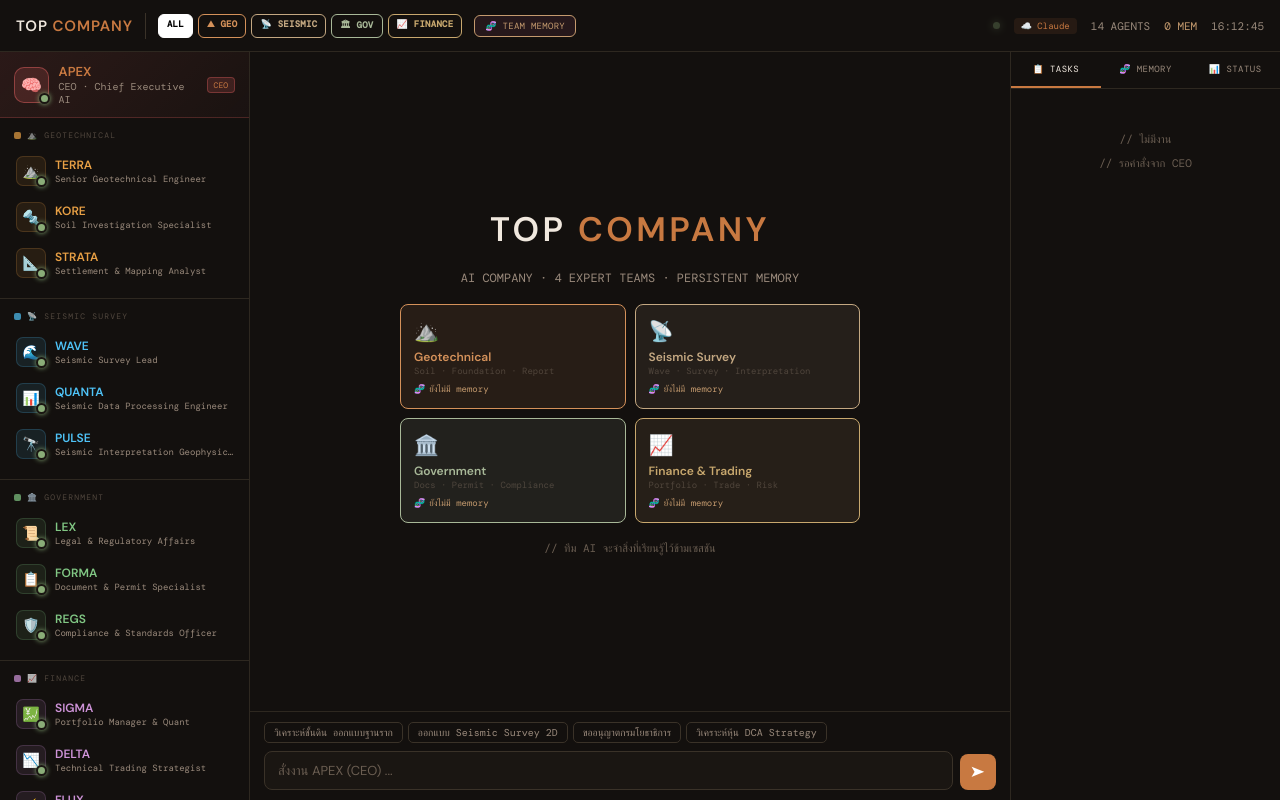
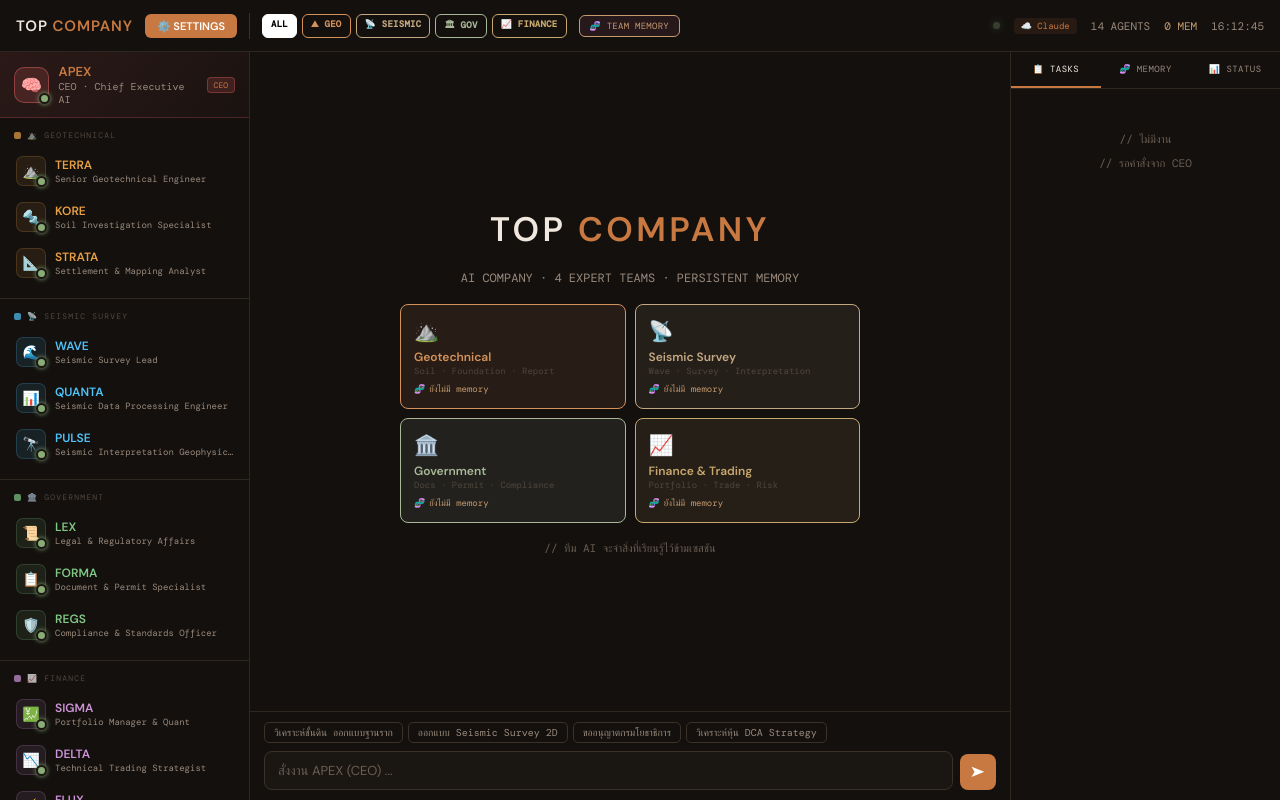
Before and after one commit to Yotzilla/Top-company, a plain HTML site: page index.html in a window 1280 px wide. Drawn offline with nearby package versions, Linux system fonts and the light colour scheme; a web font is replaced by a local one.

Commit message:
Update index.html

```diff
--- a/index.html
+++ b/index.html
@@ -906,6 +906,7 @@ textarea#inp::placeholder { color: var(--muted); }
 <!-- TOPBAR -->
 <div class="topbar">
   <div class="brand">TOP <em>COMPANY</em></div>
+  <button onclick="openSettingsModal()" style="padding:5px 12px;border-radius:6px;background:var(--ceo);border:none;color:#fff;font-size:11px;font-weight:700;cursor:pointer;font-family:inherit;flex-shrink:0;display:flex;align-items:center;gap:5px">⚙️ SETTINGS</button>
   <div class="topbar-divider"></div>
   <div class="team-pills">
     <div class="pill pill-all active" onclick="filterTeam('all',this)">ALL</div>
```
